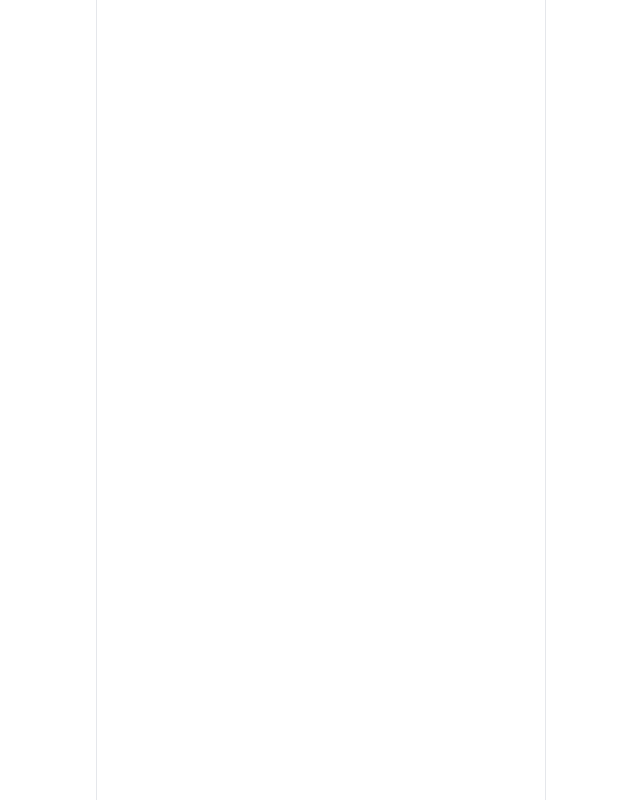
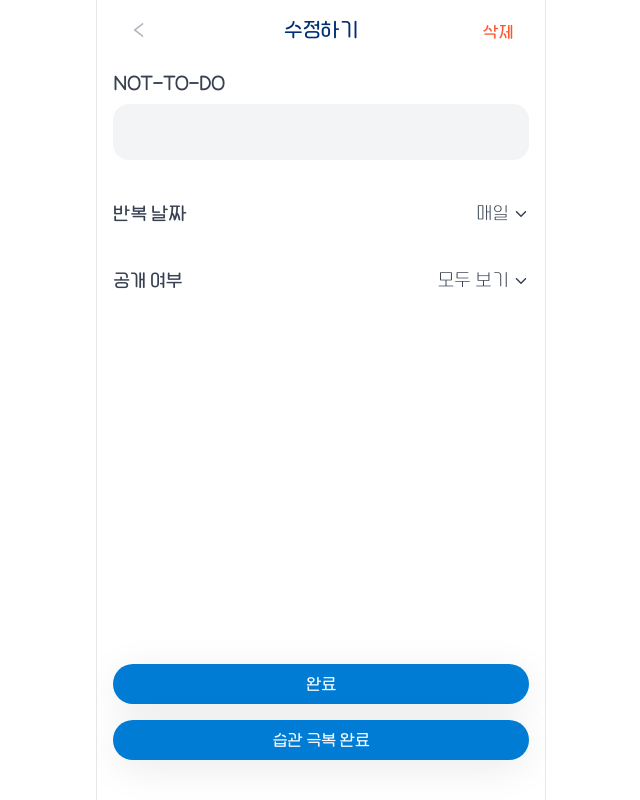
Before and after one commit to LikeLion-KW-TEAM2/TEAM_2_FE, a React (Vite) app: page /record/edit in a window 1280 px wide. Before the commit this address had no page. Shown: the whole page, without its empty margins (319-959 px from the left). Built offline with nearby package versions, Linux system fonts and the light colour scheme.

Commit message:
feat : 습관 목록 수정하기 구현

```diff
--- /dev/null
+++ b/src/components/DropDown/Container.tsx
@@ -0,0 +1,11 @@
+import { ChildrenType } from '@/types/common'
+
+const Container = ({ children }: ChildrenType) => {
+  return (
+    <div className="flexColumn absolute right-0 top-full z-10 rounded-2xl border border-secondary-200 bg-white py-3">
+      {children}
+    </div>
+  )
+}
+
+export default Container
--- /dev/null
+++ b/src/components/DropDown/Item.tsx
@@ -0,0 +1,11 @@
+import { ChildrenType } from '@/types/common'
+
+const Item = ({ children }: ChildrenType) => {
+  return (
+    <p className="mx-3 w-max border-b border-secondary-300 px-3 py-2 first:pt-0 last:border-none last:pb-0">
+      {children}
+    </p>
+  )
+}
+
+export default Item
--- /dev/null
+++ b/src/components/DropDown/index.ts
@@ -0,0 +1,6 @@
+import Container from './Container'
+import Item from './Item'
+
+export const DropDown = Object.assign(Container, {
+  Item,
+})
--- a/src/components/Router.tsx
+++ b/src/components/Router.tsx
@@ -12,6 +12,7 @@ import PasswordEdit from '@/pages/mypage/PasswordEdit'
 import Record from '@/pages/record/Record'
 import { Route, Routes } from 'react-router-dom'
 import Onboarding from './Onboarding/Onboarding'
+import RecordEdit from '@/pages/record/RecordEdit'
 
 const Router = () => {
   return (
@@ -20,6 +21,7 @@ const Router = () => {
       <Route path="/login" element={<Login />} />
       <Route path="/signup" element={<Signup />} />
       <Route path="/record" element={<Record />} />
+      <Route path="/record/edit" element={<RecordEdit />} />
       <Route path="/friend" element={<Friend />} />
       <Route path="/friend/search" element={<FriendSearch />} />
       <Route path="/guestbook" element={<Guestbook />} />
--- a/src/components/SubHeader.tsx
+++ b/src/components/SubHeader.tsx
@@ -18,7 +18,7 @@ const SubHeader = ({ hidden = false, children }: ISubHeader) => {
         onClick={() => navigate(-1)}
       />
       <h5 className="font-bold text-primary-900">{children}</h5>
-      <p className="absolute right-4 top-5 cursor-pointer text-medium font-medium text-error-primary">
+      <p className="absolute right-4 top-5 cursor-pointer text-medium font-bold text-error-primary">
         {!hidden && '삭제'}
       </p>
     </div>
--- /dev/null
+++ b/src/pages/record/RecordEdit.tsx
@@ -0,0 +1,76 @@
+import Button from '@/components/Button'
+import { DropDown } from '@/components/DropDown'
+import { InputField } from '@/components/InputField'
+import SubHeader from '@/components/SubHeader'
+import { useToggle } from '@/hooks/useToggle'
+import { IoIosArrowDown, IoIosArrowUp } from 'react-icons/io'
+
+const RecordEdit = () => {
+  const [isDateDropDownOpen, handleDateDropDownOpen] = useToggle()
+  const [isPrivateDropDownOpen, handlePrivateDropDownOpen] = useToggle()
+  return (
+    <div>
+      <SubHeader>수정하기</SubHeader>
+      <div className="flexColumn gap-[40px]">
+        <InputField>
+          <InputField.Label>NOT-TO-DO</InputField.Label>
+          <InputField.Input type="text" />
+        </InputField>
+
+        <InputField>
+          <div className="flexBetweenAlign text-secondary-700">
+            <InputField.Label>반복 날짜</InputField.Label>
+            <div className="relative">
+              <div
+                className="flexAlign cursor-pointer gap-1"
+                onClick={handleDateDropDownOpen}
+              >
+                <p className="text-large">매일</p>
+                {isDateDropDownOpen ? <IoIosArrowUp /> : <IoIosArrowDown />}
+              </div>
+              {isDateDropDownOpen && (
+                <DropDown>
+                  <DropDown.Item>매일</DropDown.Item>
+                  <DropDown.Item>주중</DropDown.Item>
+                  <DropDown.Item>주말</DropDown.Item>
+                </DropDown>
+              )}
+            </div>
+          </div>
+        </InputField>
+
+        <InputField>
+          <div className="flexBetweenAlign text-secondary-700">
+            <InputField.Label>공개 여부</InputField.Label>
+            <div className="relative">
+              <div
+                className="flexAlign cursor-pointer gap-1"
+                onClick={handlePrivateDropDownOpen}
+              >
+                <p className="text-large">모두 보기</p>
+                {isPrivateDropDownOpen ? <IoIosArrowUp /> : <IoIosArrowDown />}
+              </div>
+              {isPrivateDropDownOpen && (
+                <DropDown>
+                  <DropDown.Item>모두 보기</DropDown.Item>
+                  <DropDown.Item>나만 보기</DropDown.Item>
+                </DropDown>
+              )}
+            </div>
+          </div>
+        </InputField>
+      </div>
+
+      <div className="flexColumn absolute bottom-10 left-4 right-4 gap-4">
+        <Button width="w-full" size="medium">
+          완료
+        </Button>
+        <Button width="w-full" size="medium">
+          습관 극복 완료
+        </Button>
+      </div>
+    </div>
+  )
+}
+
+export default RecordEdit
--- a/src/pages/record/components/HabitItem.tsx
+++ b/src/pages/record/components/HabitItem.tsx
@@ -1,5 +1,6 @@
 import { useToggle } from '@/hooks/useToggle'
 import { AiOutlineClose } from 'react-icons/ai'
+import { Link } from 'react-router-dom'
 
 const HabitItem = ({ item }: { item: string }) => {
   const [isChecked, handleChecked] = useToggle()
@@ -15,9 +16,11 @@ const HabitItem = ({ item }: { item: string }) => {
       </div>
 
       <p className="mr-auto">{item}</p>
-      <p className="cursor-pointer border-b-[0.3px] border-secondary-600 text-xsmall font-bold">
-        수정
-      </p>
+      <Link to={'/record/edit'}>
+        <p className="cursor-pointer border-b-[0.3px] border-secondary-600 text-xsmall font-bold">
+          수정
+        </p>
+      </Link>
     </div>
   )
 }
```
